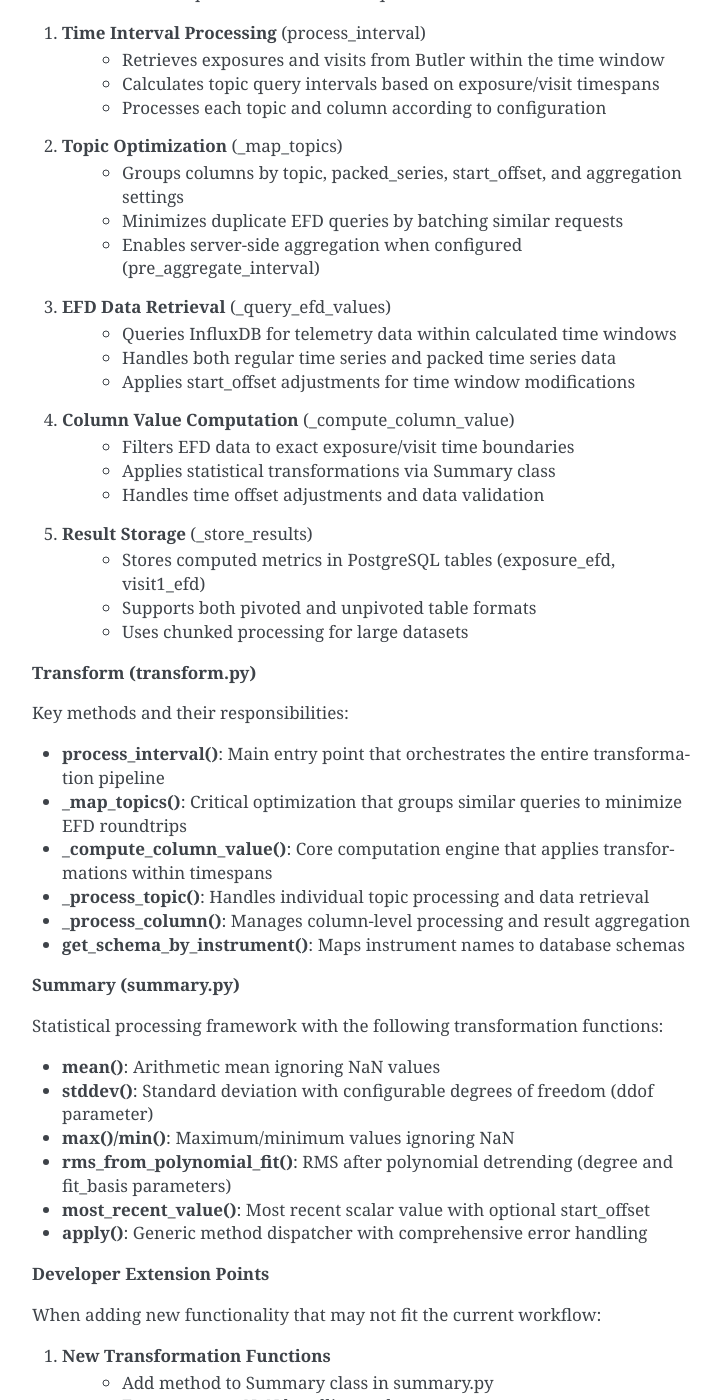
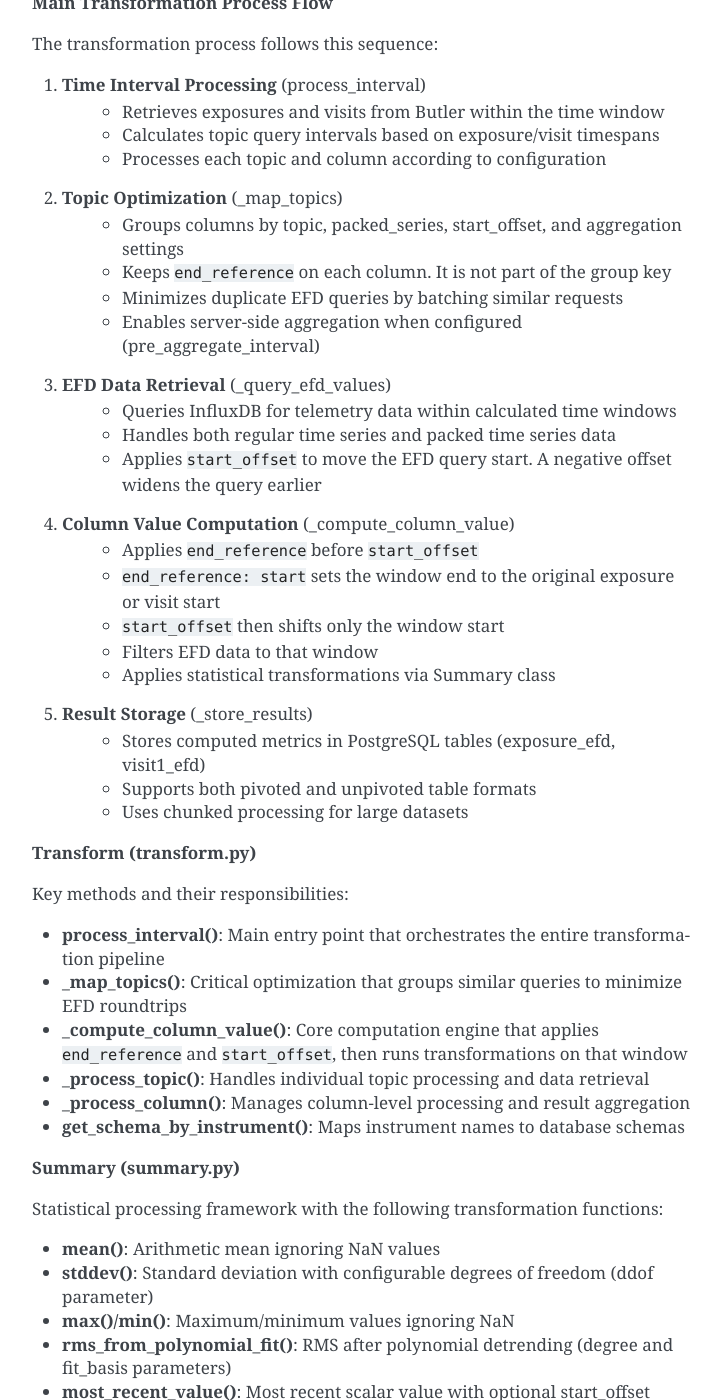
Before and after one commit to lsst-dm/consdb, a Sphinx documentation site: the page built from doc/developer-guide/transformed-efd.rst, in a window 1280 px wide and 1400 px high, scrolled down 8170 px. Shown: the whole window, without its empty margins (388-1109 px from the left). Built offline with Sphinx 7.4.7, drawn with Linux system fonts in a browser that asks for light colours; some of the changed text lies outside the part shown.

Commit message:
Document start_offset and end_reference

```diff
--- a/doc/developer-guide/transformed-efd.rst
+++ b/doc/developer-guide/transformed-efd.rst
@@ -121,6 +121,7 @@ Pydantic models that define and validate YAML configuration files:
 - Links statistical functions to specific EFD data sources
 - Defines output schema structure and data types
 - Handles column-level configuration like null value handling and precision settings
+- Sets the query window with ``start_offset`` (hours to shift the window start) and ``end_reference`` (``end`` or ``start``; default ``end``)
 
 **ConfigModel**
 
@@ -323,18 +324,21 @@ The transformation process follows this sequence:
 
 2. **Topic Optimization** (\_map\_topics)
     - Groups columns by topic, packed\_series, start\_offset, and aggregation settings
+    - Keeps ``end_reference`` on each column. It is not part of the group key
     - Minimizes duplicate EFD queries by batching similar requests
     - Enables server-side aggregation when configured (pre\_aggregate\_interval)
 
 3. **EFD Data Retrieval** (\_query\_efd\_values)
     - Queries InfluxDB for telemetry data within calculated time windows
     - Handles both regular time series and packed time series data
-    - Applies start\_offset adjustments for time window modifications
+    - Applies ``start_offset`` to move the EFD query start. A negative offset widens the query earlier
 
 4. **Column Value Computation** (\_compute\_column\_value)
-    - Filters EFD data to exact exposure/visit time boundaries
+    - Applies ``end_reference`` before ``start_offset``
+    - ``end_reference: start`` sets the window end to the original exposure or visit start
+    - ``start_offset`` then shifts only the window start
+    - Filters EFD data to that window
     - Applies statistical transformations via Summary class
-    - Handles time offset adjustments and data validation
 
 5. **Result Storage** (\_store\_results)
     - Stores computed metrics in PostgreSQL tables (exposure\_efd, visit1\_efd)
@@ -347,7 +351,7 @@ Key methods and their responsibilities:
 
 - **process\_interval()**: Main entry point that orchestrates the entire transformation pipeline
 - **\_map\_topics()**: Critical optimization that groups similar queries to minimize EFD roundtrips
-- **\_compute\_column\_value()**: Core computation engine that applies transformations within timespans
+- **\_compute\_column\_value()**: Core computation engine that applies ``end_reference`` and ``start_offset``, then runs transformations on that window
 - **\_process\_topic()**: Handles individual topic processing and data retrieval
 - **\_process\_column()**: Manages column-level processing and result aggregation
 - **get\_schema\_by\_instrument()**: Maps instrument names to database schemas
@@ -536,6 +540,8 @@ The system follows a layered architecture with clear separation of concerns:
           +tables: List[str]
           +topics: List[Topic]
           +function_args: Dict
+          +start_offset: float
+          +end_reference: str
       }
 
       class Topic {
@@ -671,7 +677,7 @@ The system consists of the following key classes and their relationships:
 - **Transform**: Main processing engine with dependencies on ButlerDao, InfluxDbDao, Summary, and ConfigModel
 - **Summary**: Statistical processing framework with methods for mean, stddev, max, min, rms\_from\_polynomial\_fit, most\_recent\_value, apply
 - **ConfigModel**: Pydantic model containing version and list of Column objects
-- **Column**: Configuration object with name, function, tables, topics, and function\_args
+- **Column**: Configuration object with name, function, tables, topics, function\_args, start\_offset, and end\_reference
 - **Topic**: Configuration object with name and list of Field objects
 - **Field**: Simple configuration object with name attribute
 
```
Also changed, not shown: doc/contributor-guide/transformed-efd.rst (+13 -3 lines).
